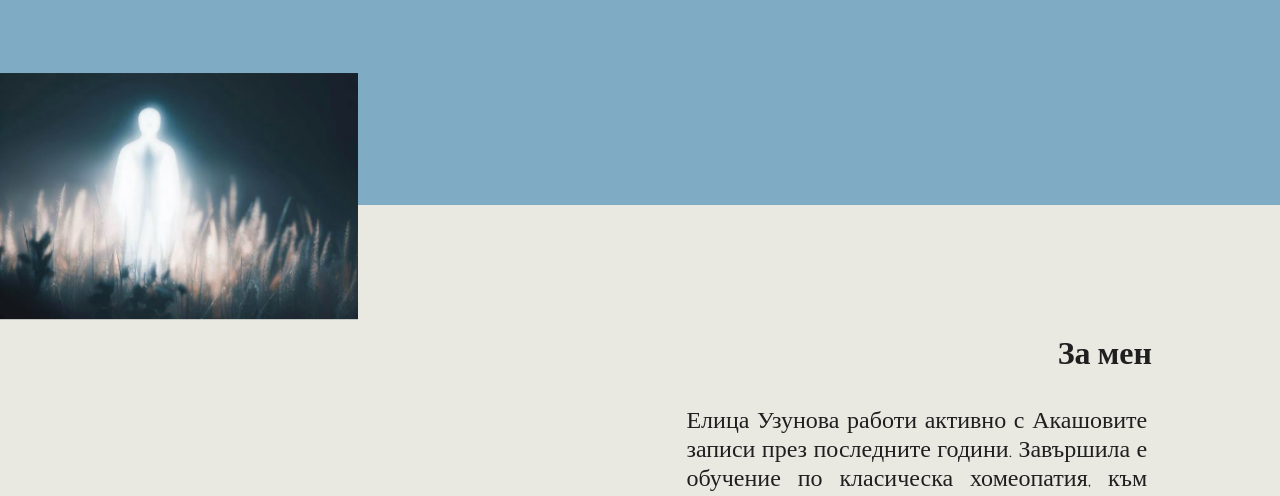
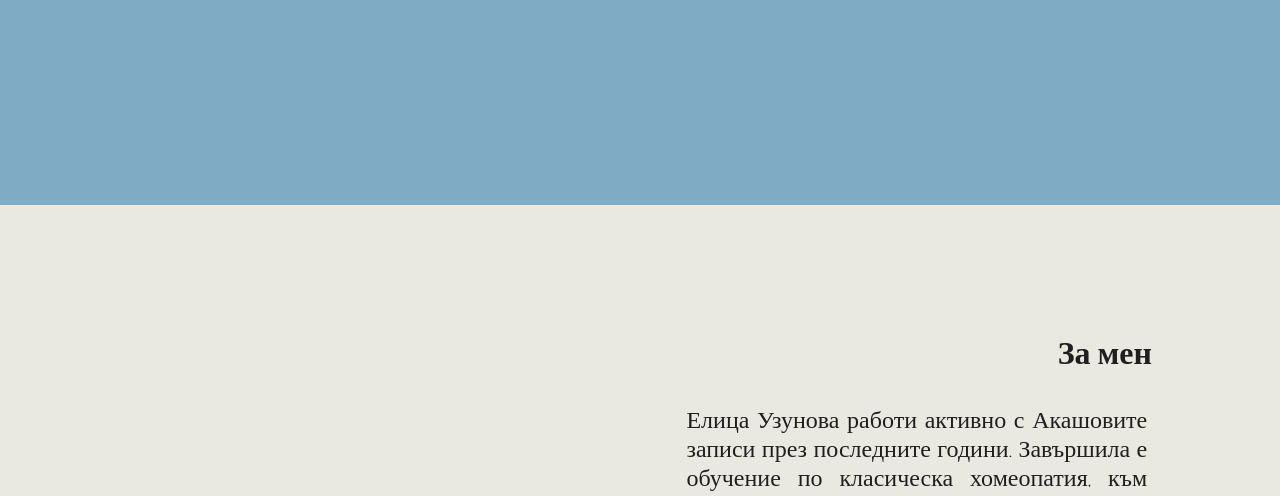
Before and after one commit to StefanDoychinovDoynov/NaplqskaniNehsta, a plain HTML site: page index.html in a window 1280 px wide. Shown: the part 2195-2691 px from the top of the page. Drawn offline with nearby package versions, Linux system fonts and the light colour scheme.

Commit message:
Update index.html

```diff
--- a/index.html
+++ b/index.html
@@ -58,7 +58,7 @@
         <p id="ext2">
             Времетраенето на сесията е около 90 мин - 120 мин
         </p>
-        <img id="ruze" src="bld.png">
+
     </div>
     <div class=" hed3" id="kontakti">
         <p id="sum3">
```
